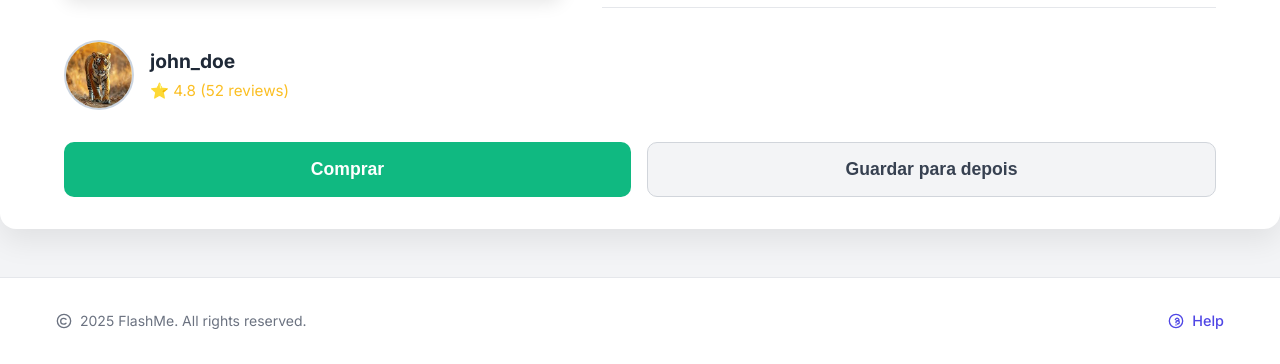
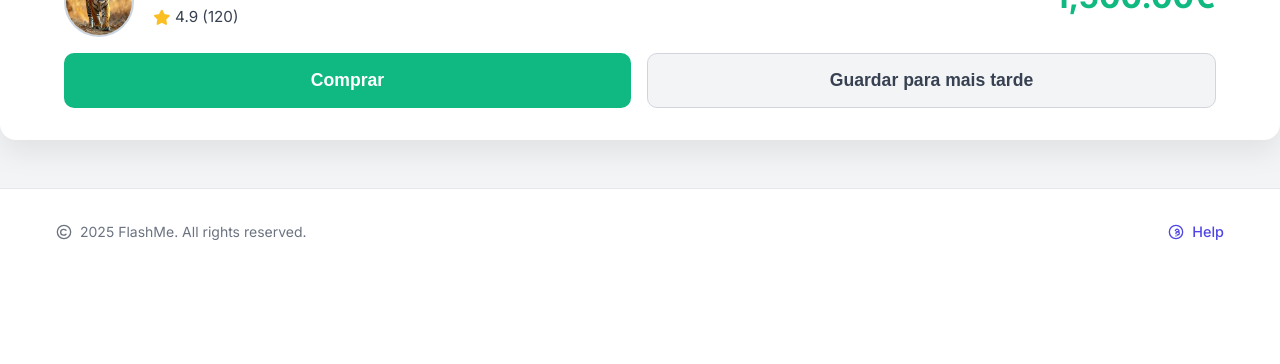
Before and after one commit to FEUP-LTW-2025/ltw-project-ltw15g05, a PHP site: page /pages/service.php?id=1 in a window 1280 px wide. Shown: the part 761-1125 px from the top of the page. After the commit the page ends 1001 px from the top, so only its background shows below. Run offline with PHP 8.4, Linux system fonts and the light colour scheme; data comes from the database, SQL or seed files in the repository.

Commit message:
service more

```diff
--- a/css/service.css
+++ b/css/service.css
@@ -1,5 +1,3 @@
-/* ====== Service Page ====== */
-
 /* ====== Service Page ====== */
 
 body {
@@ -79,27 +77,9 @@ body {
 .freelancer-info {
   display: flex;
   align-items: center;
-  gap: 1rem;
+  gap: 1.2rem;
   margin-top: 2rem;
 }
-
-.freelancer-meta {
-  display: flex;
-  flex-direction: column;
-}
-
-.freelancer-name {
-  font-size: 1.2rem;
-  margin: 0;
-  color: #1f2937;
-}
-
-.freelancer-rating {
-  font-size: 0.95rem;
-  color: #fbbf24; /* cor amarela */
-  margin-top: 0.25rem;
-}
-
 
 .user-image {
   width: 70px;
@@ -108,6 +88,66 @@ body {
   object-fit: cover;
   border: 2px solid #cbd5e1;
 }
+
+.freelancer-meta {
+  display: flex;
+  flex-direction: column;
+  gap: 0.3rem;
+}
+
+.freelancer-top {
+  display: flex;
+  align-items: center;
+  gap: 0.75rem;
+}
+
+.freelancer-name {
+  font-size: 1.1rem;
+  font-weight: 600;
+  color: #111827;
+  margin: 0;
+}
+
+.message-button {
+  background-color: #3b82f6;
+  color: white;
+  border: none;
+  padding: 0.2rem 0.3rem;
+  border-radius: 4px;
+  cursor: pointer;
+  transition: background-color 0.2s;
+  margin-left: 0.5em 0.5em;
+}
+
+.message-button:hover {
+  background-color: #2563eb;
+}
+
+.freelancer-rating {
+  font-size: 0.95rem;
+  color: #374151;
+  display: flex;
+  align-items: center;
+  gap: 0.3rem;
+}
+
+.user-image {
+  width: 70px;
+  height: 70px;
+  border-radius: 50%;
+  object-fit: cover;
+  border: 2px solid #cbd5e1;
+}
+
+
+.price-highlight {
+  margin-top: -2em;
+  font-size: 2rem;
+  font-weight: 700;
+  color: #10b981; /* verde tipo Fiverr */
+  text-align: right;
+}
+
 
 .buy-buttons {
   margin-top: 2rem;
--- a/templates/service.tpl.php
+++ b/templates/service.tpl.php
@@ -8,6 +8,7 @@ require_once(__DIR__ . '/../database/user.class.php');
     <header>
         <link rel="stylesheet" href="/css/service.css">
         <link href="https://fonts.googleapis.com/css2?family=Inter:wght@400;600;700&display=swap" rel="stylesheet">
+        <link rel="stylesheet" href="https://cdnjs.cloudflare.com/ajax/libs/font-awesome/6.5.0/css/all.min.css">
     </header>
     <section class="service-page">
     <h1><?= htmlspecialchars($service->title) ?></h1>
@@ -17,7 +18,6 @@ require_once(__DIR__ . '/../database/user.class.php');
 
       <div class="service-meta">
         <p><strong>Descrição:</strong> <?= nl2br(htmlspecialchars($service->description)) ?></p>
-        <p><strong>Preço:</strong> <?= number_format($service->price, 2) ?>€</p>
         <p><strong>Tempo de entrega:</strong> <?= $service->delivery_time ?> dias</p>
         <p><strong>Estilo Fotográfico:</strong> <?= htmlspecialchars($service->photo_style) ?></p>
         <p><strong>Equipamento fornecido:</strong> <?= $service->equipment_provided ? 'Sim' : 'Não' ?></p>
@@ -30,18 +30,30 @@ require_once(__DIR__ . '/../database/user.class.php');
 
     <div class="freelancer-info">
       <img src="/images/user/<?= $freelancer['username']?>.jpg" alt="Imagem do user" class="user-image">
+
       <div class="freelancer-meta">
-          <p class="freelancer-name"><strong><?= htmlspecialchars($freelancer['username']) ?></strong></p>
-          <!-- Aqui podes adicionar a avaliação depois -->
-          <p class="freelancer-rating">⭐ 4.8 (52 reviews)</p>
+        <div class="freelancer-top">
+          <p class="freelancer-name"><?= htmlspecialchars($freelancer['username']) ?></p>
+          <button class="message-button" title="Enviar mensagem">
+            <i class="fa-solid fa-envelope"></i>
+          </button>
+        </div>
+        <div class="freelancer-rating">
+            <i class="fa-solid fa-star" style="color: #fbbf24;"></i>
+            4.9 (120)
+        </div>
       </div>
     </div>
 
+    <div class="price-highlight">
+      <span><?= number_format($service->price, 2) ?>€</span>
+    </div>
 
     <div class="buy-buttons">
       <button class="buy-now">Comprar</button>
-      <button class="save-later">Guardar para depois</button>
+      <button class="save-later">Guardar para mais tarde</button>
     </div>
+
 
   </section>
 <?php } ?>
```
Lines whose indentation alone changed are shown as unchanged.
